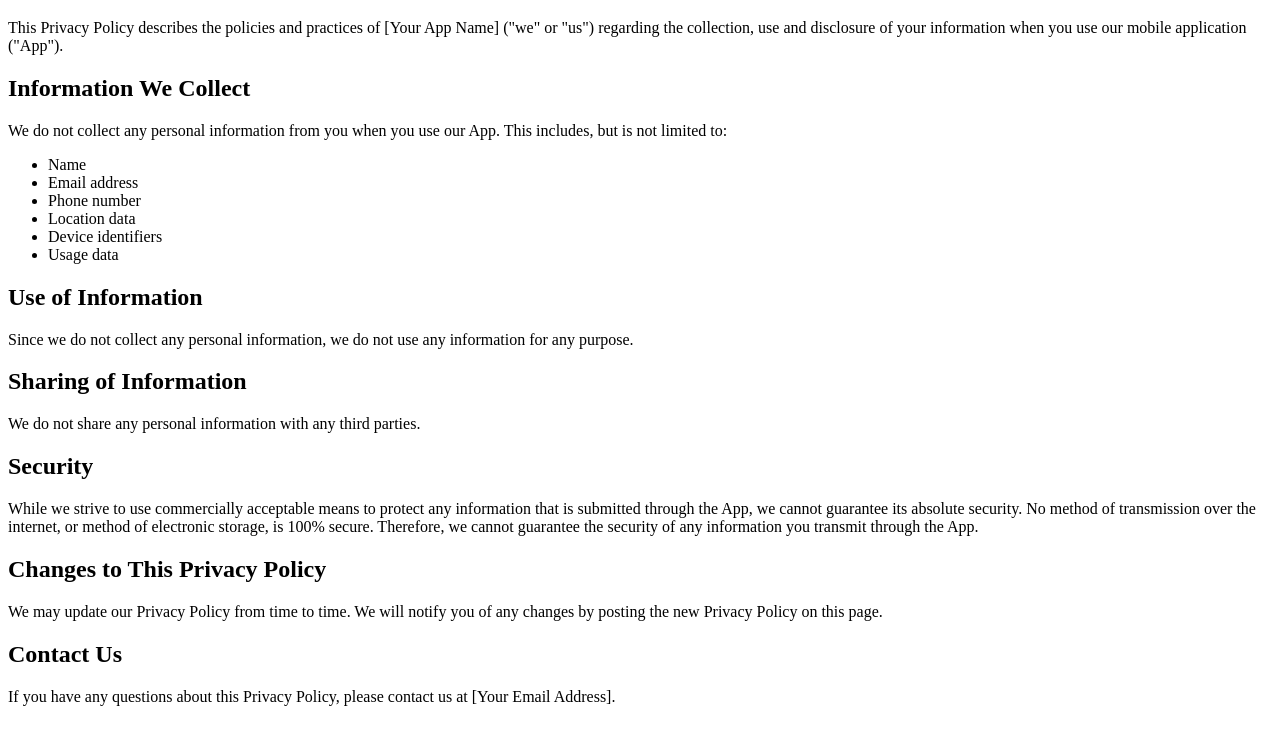
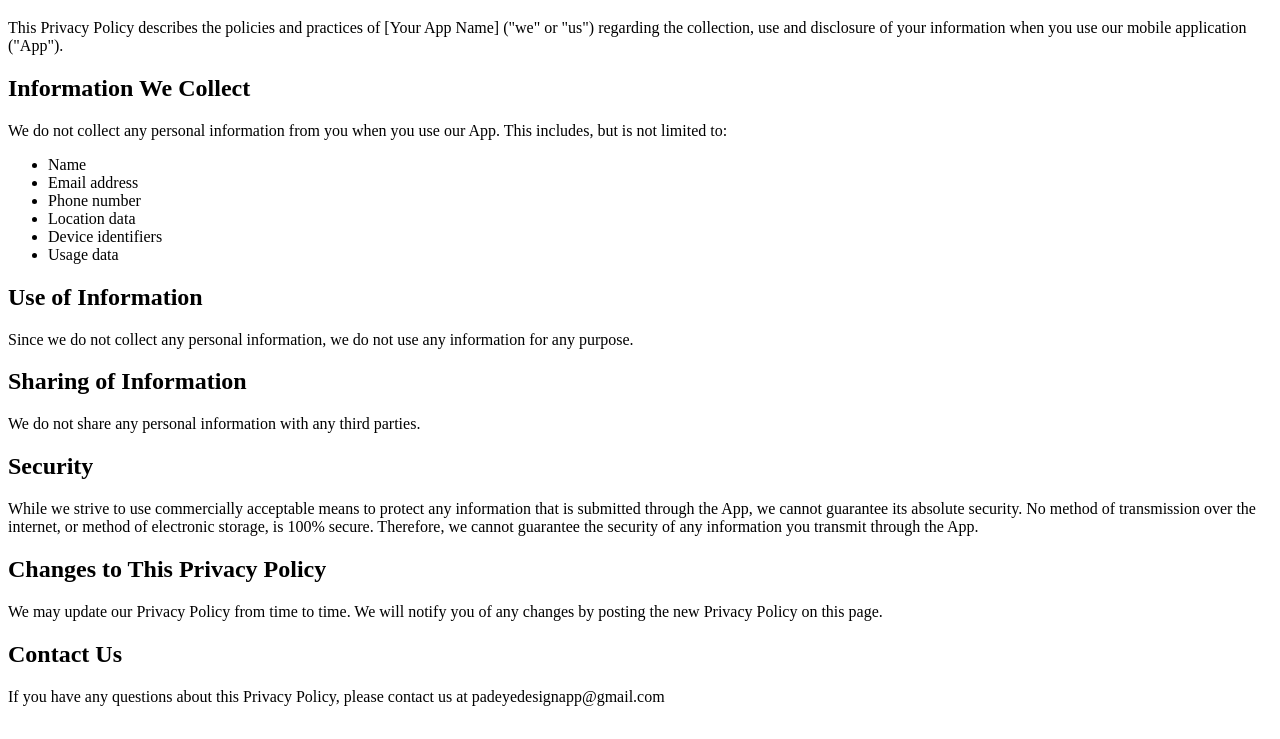
Before and after one commit to padeyedesignapp/padeyeDesignApp-PrivacyPolicy, a plain HTML site: page index.html in a window 1280 px wide. Shown: the part 61-800 px from the top of the page. Drawn offline with Linux system fonts and the light colour scheme.

Commit message:
Update index.html

```diff
--- a/index.html
+++ b/index.html
@@ -33,6 +33,6 @@
     <p>We may update our Privacy Policy from time to time. We will notify you of any changes by posting the new Privacy Policy on this page.</p>
 
     <h2>Contact Us</h2>
-    <p>If you have any questions about this Privacy Policy, please contact us at [Your Email Address].</p>
+    <p>If you have any questions about this Privacy Policy, please contact us at padeyedesignapp@gmail.com</p>
 </body>
 </html>
```
